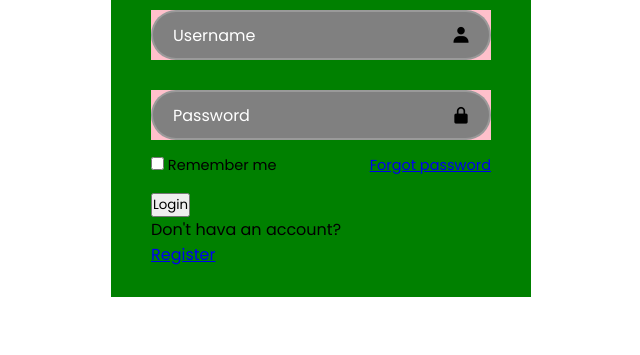
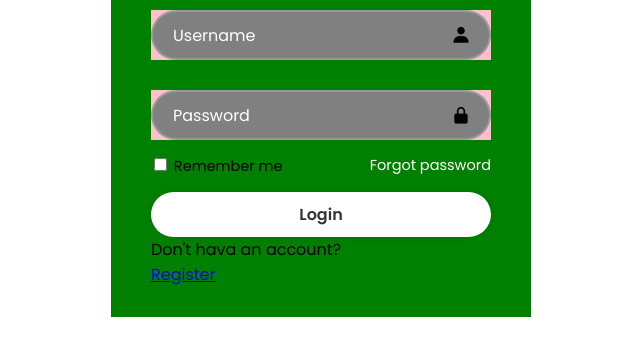
Before and after one commit to RicardoAPAmaral/Front_End3, a plain HTML site: page index.html in a window 1280 px wide. Shown: the part 105-460 px from the top of the page, without its empty margins (319-959 px from the left). Drawn offline with nearby package versions, Linux system fonts and the light colour scheme.

Commit message:
alterações css 2

```diff
--- a/style.css
+++ b/style.css
@@ -72,3 +72,31 @@ font-size: 14.5px;
 margin: -15px 0 15px;
 
 }
+
+.remember-forgot label input{
+accent-color: #fff;
+margin: 3px;
+
+}
+
+.remember-forgot a {
+
+    text-decoration: none;
+    color: white;
+}
+
+.wrapper .btn{
+width: 100%;
+height: 45px;
+background: white;
+border: none;
+outline: none;
+box-shadow: 0 0 10px rgba(0, 0, 0, 0.1);
+border-radius:  40px;
+cursor: pointer;
+font-size: 16px;
+color: #333;
+font-weight: 600;
+
+
+}
```
